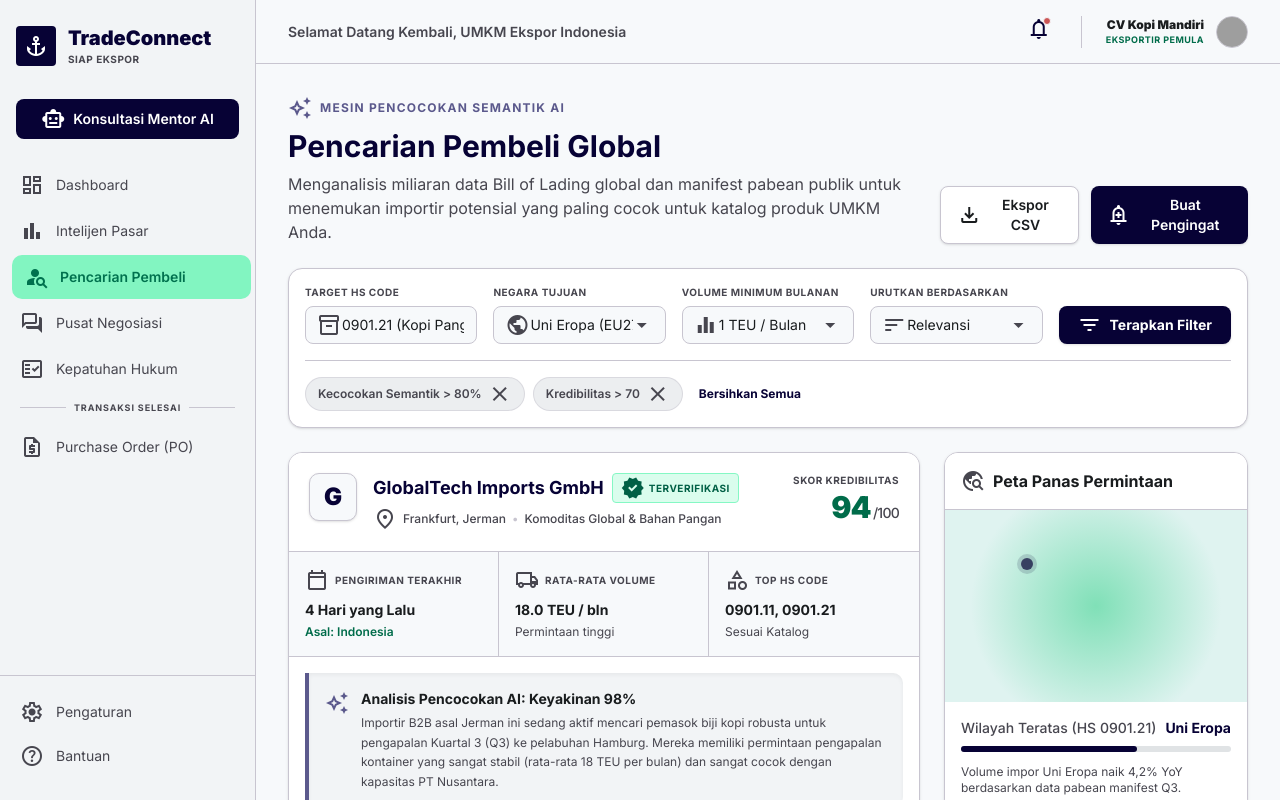
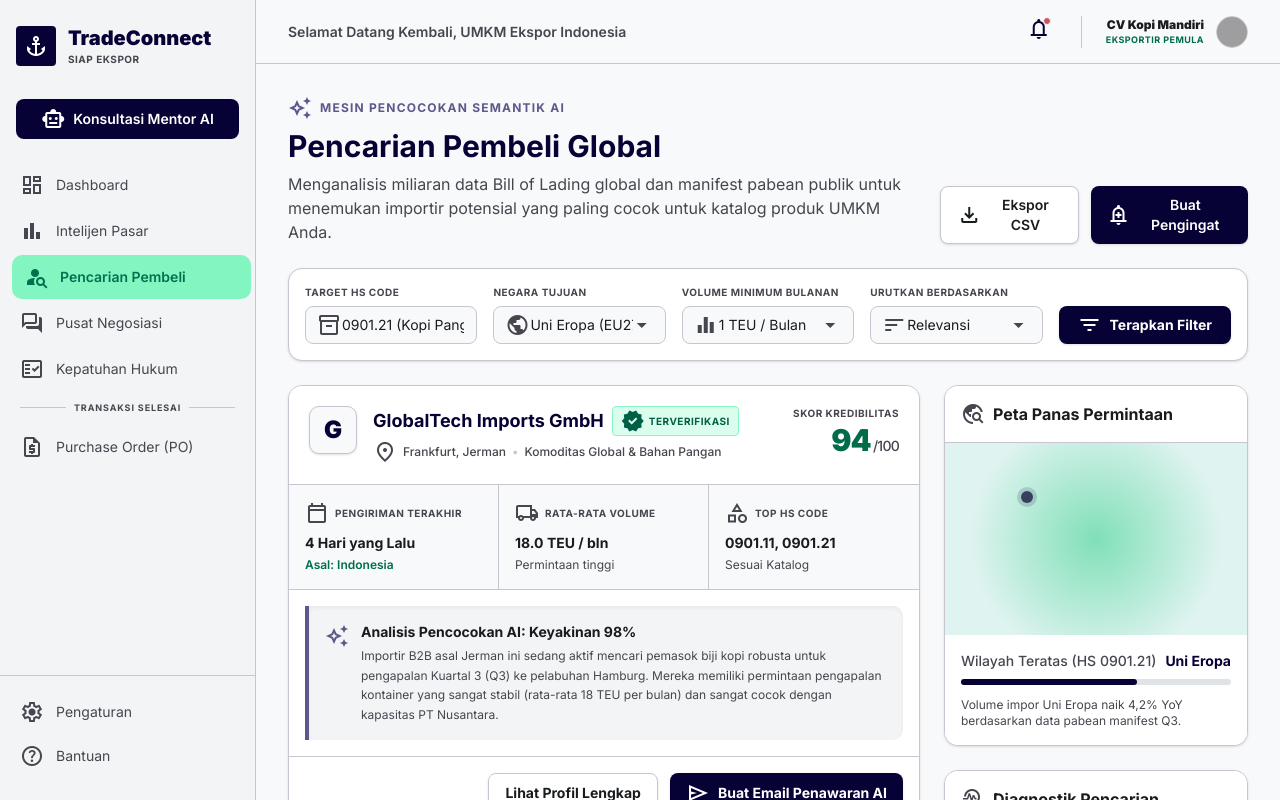
Before and after one commit to Lomba-Uhuy/Frontend_PIDI_Digdaya-Hackathon, a Next.js app: page /buyer-discovery in a window 1280 px wide. Built offline with nearby package versions, Linux system fonts and the light colour scheme; grey boxes are pictures that could not be loaded.

Commit message:
feat: simplify buyer discovery page filters and remove redundant semantic match chips

```diff
--- a/src/app/(dashboard)/buyer-discovery/page.tsx
+++ b/src/app/(dashboard)/buyer-discovery/page.tsx
@@ -184,15 +184,6 @@ export default function BuyerDiscoveryPage() {
                 Terapkan Filter
               </button>
             </div>
-          </div>
-          <div className="mt-4 pt-4 border-t border-outline-variant flex flex-wrap gap-2">
-            <span className="px-3 py-1 bg-surface-container rounded-full text-on-surface-variant text-xs font-semibold flex items-center gap-1.5 border border-outline-variant/50">
-              Kecocokan Semantik &gt; 80% <span className="material-symbols-outlined text-[14px] cursor-pointer hover:text-error">close</span>
-            </span>
-            <span className="px-3 py-1 bg-surface-container rounded-full text-on-surface-variant text-xs font-semibold flex items-center gap-1.5 border border-outline-variant/50">
-              Kredibilitas &gt; 70 <span className="material-symbols-outlined text-[14px] cursor-pointer hover:text-error">close</span>
-            </span>
-            <button className="text-primary text-xs font-bold hover:underline ml-2">Bersihkan Semua</button>
           </div>
         </div>
 
```
